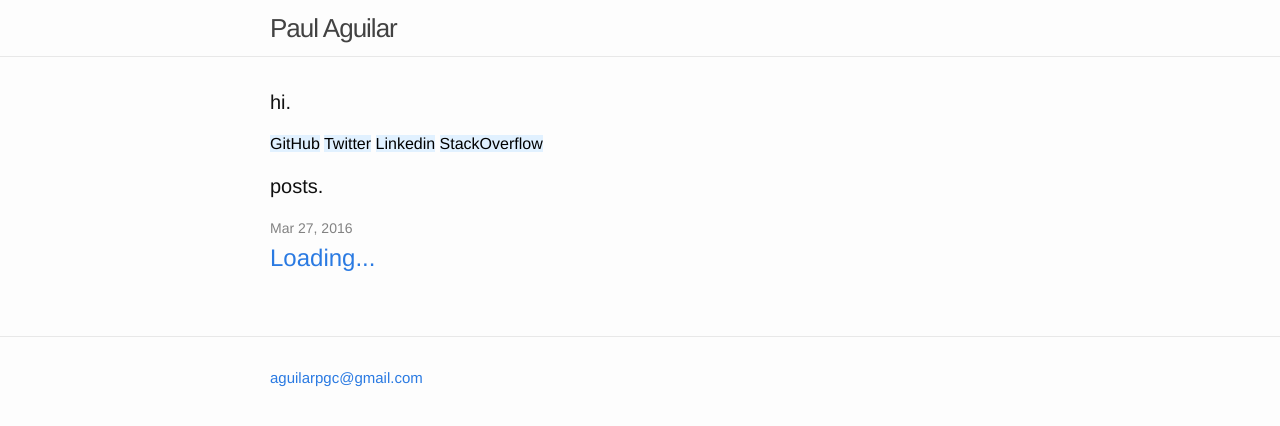
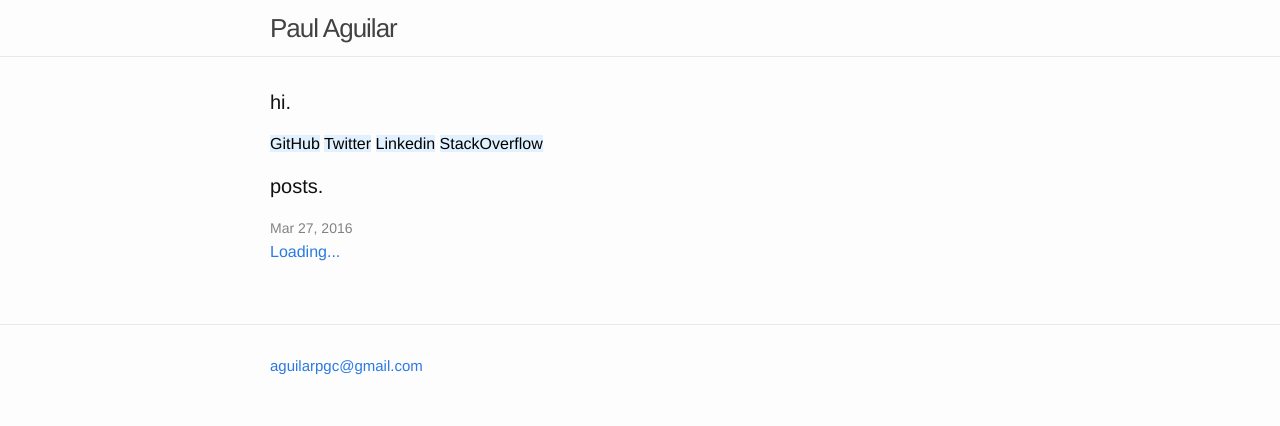
Before and after one commit to aguilarpgc/aguilarpgc.github.io, a Jekyll site: the page built from index.html, in a window 1280 px wide. Shown: the top 426 px of the page. Built offline with Jekyll 4.4.1, drawn with Linux system fonts in a browser that asks for light colours.

Commit message:
updated Title in posts

```diff
--- a/_includes/footer.html
+++ b/_includes/footer.html
@@ -9,5 +9,4 @@
       </div>
    </div>
   </div>
-
 </footer>
--- a/_sass/_layout.scss
+++ b/_sass/_layout.scss
@@ -190,7 +190,7 @@
 
 .post-link {
     display: block;
-    font-size: 24px;
+    font-size: 16px;
 }
 
 
@@ -203,7 +203,7 @@
 }
 
 .post-title {
-    font-size: 42px;
+    font-size: 36px;
     letter-spacing: -1px;
     line-height: 1;
 
```
